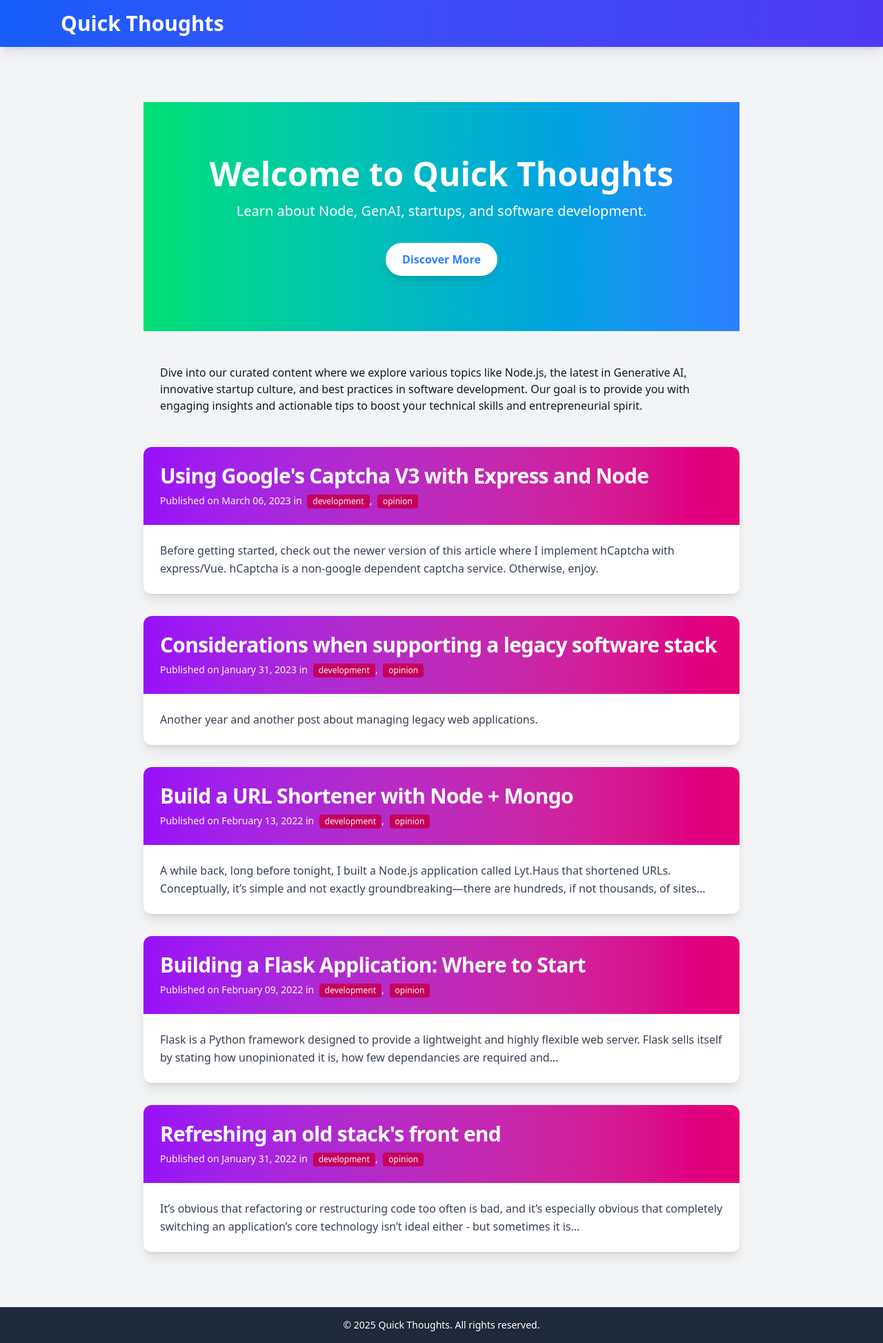
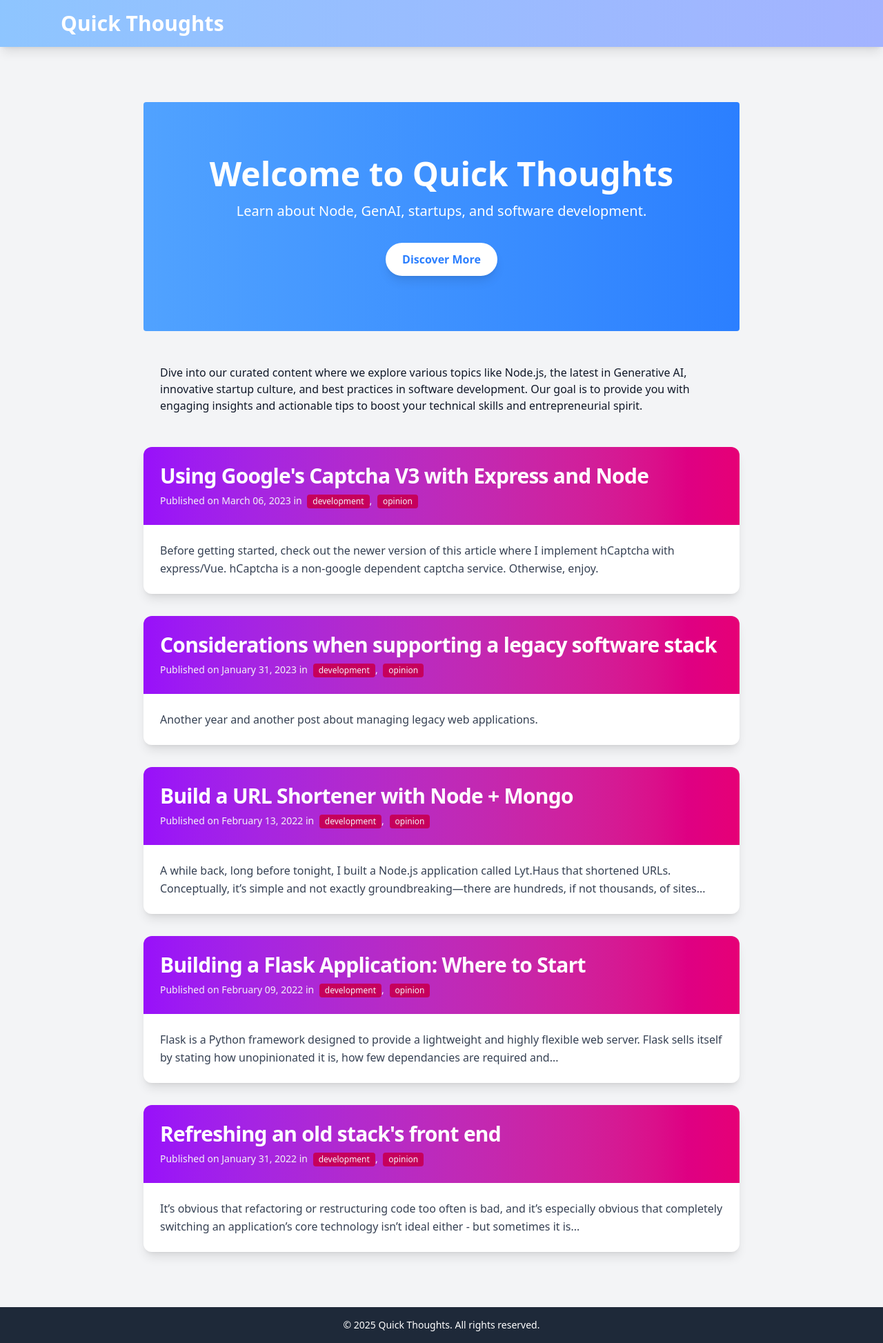
Before and after one commit to Rebreda/rebreda.github.io, a Jekyll site: the page built from index.html, in a window 1280 px wide. Shown: the whole page at 69% size. Built offline with Jekyll 4.4.1, drawn with Linux system fonts in a browser that asks for light colours.

Commit message:
fix: theme

```diff
--- a/_layouts/default.html
+++ b/_layouts/default.html
@@ -9,19 +9,26 @@
   </head>
   <body class="bg-gray-100 text-gray-900 antialiased">
     <!-- Header -->
-    <header class="bg-gradient-to-r from-blue-600 to-indigo-600 text-white shadow-lg">
-      <div class="max-w-6xl mx-auto px-6 py-4 flex flex-col sm:flex-row items-center justify-between">
+    <header
+      class="bg-gradient-to-r from-blue-300 to-indigo-300 text-white shadow-lg"
+    >
+      <div
+        class="max-w-6xl mx-auto px-6 py-4 flex flex-col sm:flex-row items-center justify-between"
+      >
         <h1 class="text-3xl font-bold">
           <a href="{{ '/' | relative_url }}">{{ site.title }}</a>
         </h1>
         <nav class="mt-4 sm:mt-0">
           <ul class="flex flex-wrap space-x-4">
             {% for link in site.nav_links %}
-              <li>
-                <a href="{{ link.url | relative_url }}" class="text-white hover:underline transition-colors duration-200">
-                  {{ link.title }}
-                </a>
-              </li>
+            <li>
+              <a
+                href="{{ link.url | relative_url }}"
+                class="text-white hover:underline transition-colors duration-200"
+              >
+                {{ link.title }}
+              </a>
+            </li>
             {% endfor %}
           </ul>
         </nav>
@@ -29,15 +36,14 @@
     </header>
 
     <!-- Main Content -->
-    <main class="max-w-6xl mx-auto px-6 py-8">
-      {{ content }}
-    </main>
+    <main class="max-w-6xl mx-auto px-6 py-8">{{ content }}</main>
 
     <!-- Footer -->
     <footer class="bg-gray-800 text-white">
       <div class="max-w-6xl mx-auto px-6 py-4 text-center">
         <p class="text-sm">
-          &copy; {{ site.time | date: "%Y" }} {{ site.title }}. All rights reserved.
+          &copy; {{ site.time | date: "%Y" }} {{ site.title }}. All rights
+          reserved.
         </p>
       </div>
     </footer>
--- a/_layouts/post.html
+++ b/_layouts/post.html
@@ -6,7 +6,7 @@ layout: default
   class="max-w-2xl mx-auto my-12 bg-white shadow-lg rounded-xl overflow-hidden"
 >
   <!-- Post Header -->
-  <header class="bg-gradient-to-r from-blue-600 to-indigo-600 p-8 text-white">
+  <header class="bg-gradient-to-r from-blue-300 to-blue-600 p-8 text-white">
     <h1 class="text-4xl font-extrabold tracking-tight">{{ page.title }}</h1>
     <p class="mt-2 text-base">
       Published on
@@ -16,7 +16,7 @@ layout: default
       {% if page.categories %} in {% for category in page.categories %}
       <a
         href="{{ site.baseurl }}/categories/{{ category }}"
-        class="inline-block ml-1 px-2 py-0.5 bg-indigo-700 rounded text-xs font-medium hover:bg-indigo-800"
+        class="inline-block ml-1 px-2 py-0.5 bg-blue-700 rounded text-xs font-medium hover:bg-blue-800"
       >
         {{ category }} </a
       >{% unless forloop.last %}{% if forloop.index0 != page.categories | size -
@@ -25,7 +25,7 @@ layout: default
   </header>
 
   <!-- Post Content -->
-  <div class="prose prose-indigo p-8">{{ content }}</div>
+  <div class="prose prose-blue p-8">{{ content }}</div>
 
   <!-- Post Footer -->
   <footer class="bg-gray-50 p-8 border-t">
--- a/index.html
+++ b/index.html
@@ -1,9 +1,12 @@
 ---
 layout: home
-title: Home
+title: Quick Thoughts - Node, GenAI, Startups, and Software Development
+description: Learn about Node, GenAI, startups, and software development.
 ---
 
-<section class="bg-gradient-to-r from-green-400 to-blue-500 text-white py-20">
+<section
+  class="bg-gradient-to-r from-blue-400 to-blue-500 text-white py-20 rounded"
+>
   <div class="max-w-4xl mx-auto text-center px-4">
     <h1 class="text-5xl font-extrabold mb-4">Welcome to {{ site.title }}</h1>
     <p class="text-xl mb-8">
@@ -20,7 +23,7 @@ title: Home
   </div>
 </section>
 
-<section class="max-w-6xl mx-auto px-6 py-12">
+<section class="max-w-6xl mx-auto px-6 py-12 rounded">
   <div class="prose prose-indigo">
     <p>
       Dive into our curated content where we explore various topics like
```
